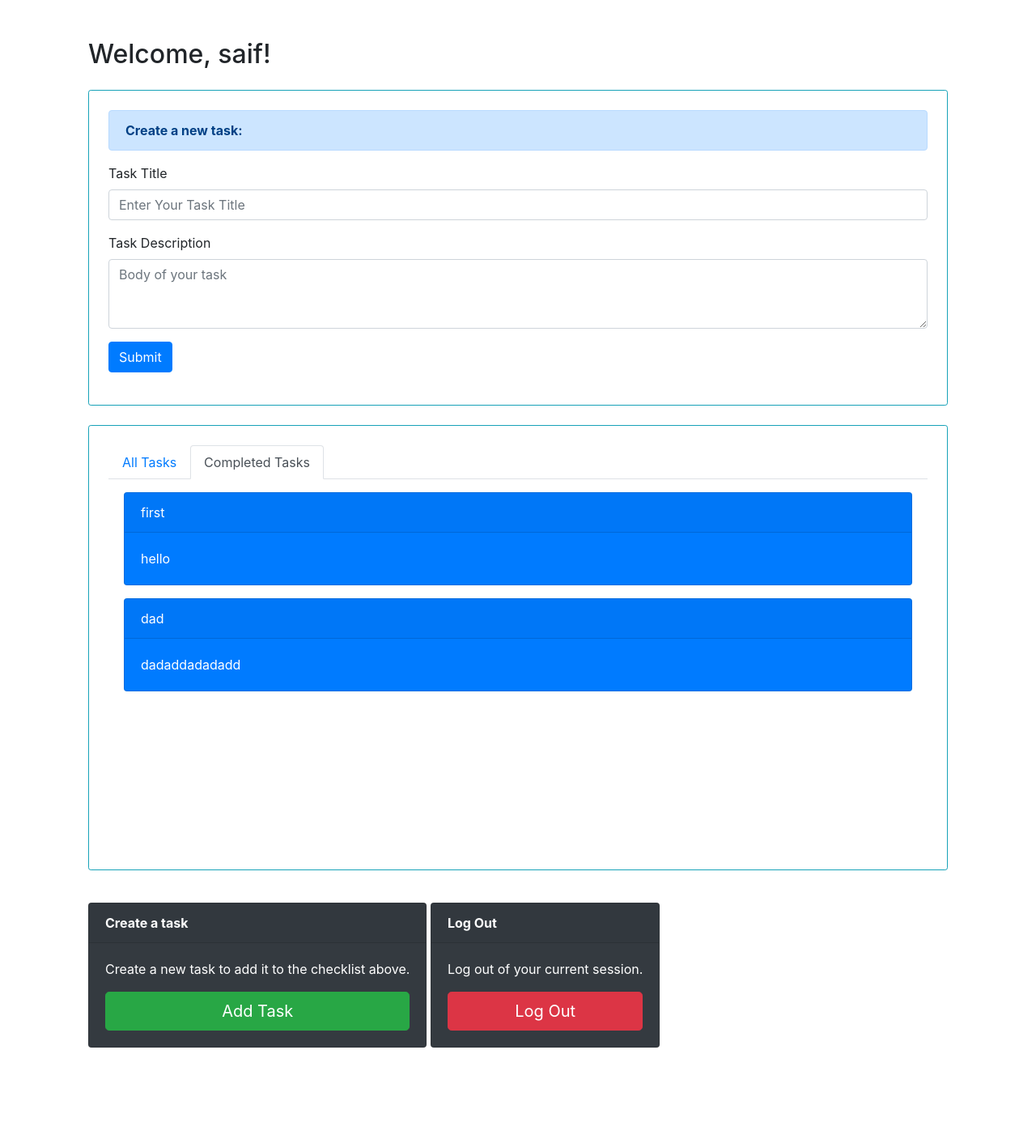
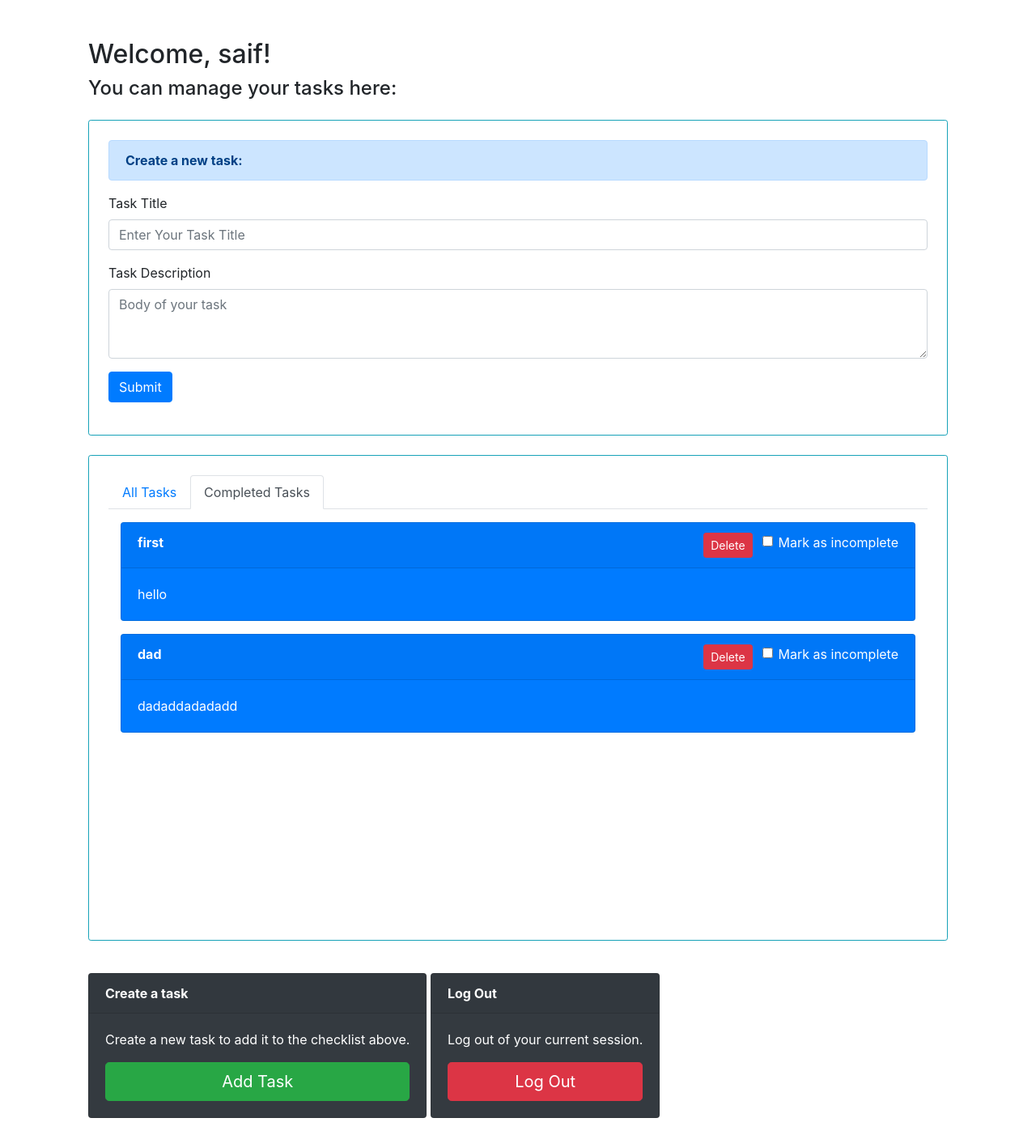
Before and after one commit to syed-saif/to-do-listy, a Django app: a page that uses todolist/templates/todolist/add.html in a window 1280 px wide. Shown: the part 72-1474 px from the top of the page at 81% size. Before the commit the page ends 1366 px from the top, so only its background shows below. Run offline with Django 3.2, Linux system fonts and the light colour scheme; a user stored in the database is signed in; data comes from the database, SQL or seed files in the repository; both versions use the stored data as it was after the commit; some libraries are stand-ins or nearby versions.

Commit message:
Added 'delete' and 'complete' task features

```diff
--- /dev/null
+++ b/todolist/static/todolist/scripts/home.js
@@ -0,0 +1,26 @@
+$(document).ready( function(){
+
+$(document).on('change', '.cb', function() {
+    console.log("function triggered irespctive of state");
+    if(this.checked){
+      var task_id =  $(this).parent().parent().attr('id');
+      if($(this).hasClass('completed')){
+        $('#action').val('completed')
+      }
+      else{
+        $('#action').val('incompleted')
+      }
+      $('#tid').val(task_id)
+      $('#change').submit();
+    }
+});
+
+$(document).on('click', '#delete', function() {
+      var task_id =  $(this).parent().parent().attr('id');
+      $('#del_tid').val(task_id)
+      $('#del_form').submit();
+
+});
+
+
+});
--- a/todolist/templates/todolist/add.html
+++ b/todolist/templates/todolist/add.html
@@ -14,7 +14,7 @@
     </div>
     <div class="form-group">
       <label for="content">Task Description</label>
-      <textarea class="form-control" name="content" form="addForm" rows="3" placeholder="Body of your task" required></textarea>
+      <textarea class="form-control" name="content" spellcheck="true" form="addForm" rows="3" placeholder="Body of your task" required></textarea>
     </div>
     <button type="submit" class="btn btn-primary">Submit</button>
   </form>
--- a/todolist/templates/todolist/base.html
+++ b/todolist/templates/todolist/base.html
@@ -30,7 +30,7 @@
       {% block content %}
       {% endblock %}
     </div>
-    <script src="https://code.jquery.com/jquery-3.5.1.slim.min.js" integrity="sha384-DfXdz2htPH0lsSSs5nCTpuj/zy4C+OGpamoFVy38MVBnE+IbbVYUew+OrCXaRkfj" crossorigin="anonymous"></script>
+    <script src="https://code.jquery.com/jquery-3.5.1.min.js" integrity="sha256-9/aliU8dGd2tb6OSsuzixeV4y/faTqgFtohetphbbj0=" crossorigin="anonymous"></script>
     <script src="https://cdn.jsdelivr.net/npm/popper.js@1.16.1/dist/umd/popper.min.js" integrity="sha384-9/reFTGAW83EW2RDu2S0VKaIzap3H66lZH81PoYlFhbGU+6BZp6G7niu735Sk7lN" crossorigin="anonymous"></script>
     <script src="https://stackpath.bootstrapcdn.com/bootstrap/4.5.2/js/bootstrap.min.js" integrity="sha384-B4gt1jrGC7Jh4AgTPSdUtOBvfO8shuf57BaghqFfPlYxofvL8/KUEfYiJOMMV+rV" crossorigin="anonymous"></script>
   </body>
--- a/todolist/templates/todolist/home.html
+++ b/todolist/templates/todolist/home.html
@@ -1,10 +1,21 @@
 {% extends "todolist/base.html" %}
 {% block content %}
+{% load static %}
 <div class="p-4 my-4 text-black">
   <h2>Welcome, {{user.username}}!</h2>
+  <h4>You can manage your tasks here:</h4>
   {% block add %}
   {% endblock %}
-  <div class="p-4 my-4 mx-auto w-70 border border-info rounded-sm" style="height:550px">
+  <form id="change" type="hidden" action="/change" method="post">
+    {% csrf_token %}
+    <input type="hidden" name="action" id="action" value="">
+    <input type="hidden" name="task_id" id="tid" value="">
+  </form>
+  <form id="del_form" type="hidden" action="/delete" method="post">
+    {% csrf_token %}
+    <input type="hidden" name="task_id" id="del_tid" value="">
+  </form>
+  <div class="p-4 my-4 mx-auto w-70 border border-info rounded-sm" style="height:600px">
     <ul class="nav nav-tabs">
       <li class="nav-item">
         <a class="nav-link {%if not view%}active{%endif%}" href="/">All Tasks</a>
@@ -23,8 +34,16 @@
         </div>
         {% endif %}
         {% for i in tasks %}
-        <div class="card my-3 mx-1 text-white bg-primary mb-3 " id="{{i.id}}">
-          <div class="card-header">{{i.title}}</div>
+        <div class="card my-3 text-white bg-primary mb-3 ">
+          <div class="card-header d-inline-block" id="{{i.id}}"><strong>{{i.title}}</strong>
+            <div class="form-check d-inline-block float-right ml-2">
+              <input type="checkbox" class="form-check-input cb completed">
+              <label class="form-check-label cb-label" for="completed">Mark as complete</label>
+            </div>
+            <div class="d-inline-block float-right mr-1">
+              <button type="button" class="btn btn-danger btn-sm mx-2" id="delete">Delete</button>
+            </div>
+          </div>
           <div class="card-body">
             <p class="card-text">{{i.body}}</p>
           </div>
@@ -42,8 +61,16 @@
       </div>
     {% endif %}
     {% for i in tasks %}
-      <div class="card my-3 mx-1 text-white bg-primary mb-3 " id="{{i.id}}">
-        <div class="card-header">{{i.title}}</div>
+      <div class="card my-3 text-white bg-primary mb-3 ">
+        <div class="card-header d-inline-block" id="{{i.id}}"><strong>{{i.title}}</strong>
+          <div class="form-check d-inline-block float-right ml-2" >
+            <input type="checkbox" class="form-check-input cb incompleted">
+            <label class="form-check-label cb-label" for="incompleted">Mark as incomplete</label>
+          </div>
+          <div class="d-inline-block float-right mr-1">
+            <button type="button" class="btn btn-danger btn-sm" id="delete">Delete</button>
+          </div>
+        </div>
         <div class="card-body">
           <p class="card-text">{{i.body}}</p>
         </div>
@@ -66,5 +93,6 @@
       <a href="/logout"><button type="button" class="btn btn-danger btn-lg btn-block">Log Out</button></a>
     </div>
   </div>
-</div>
+<script src="https://code.jquery.com/jquery-3.5.1.min.js" integrity="sha256-9/aliU8dGd2tb6OSsuzixeV4y/faTqgFtohetphbbj0=" crossorigin="anonymous"></script>
+<script type="text/javascript" src="{% static 'todolist/scripts/home.js' %}"></script>
 {% endblock content%}
--- a/todolist/templates/todolist/login.html
+++ b/todolist/templates/todolist/login.html
@@ -46,5 +46,4 @@
   {% endif %}
 </div>
 
-<script type="text/javascript" src="{% static 'todolist/scripts/login_or_sign_up.js'%}"></script>
 {% endblock content %}
--- a/todolist/urls.py
+++ b/todolist/urls.py
@@ -16,5 +16,7 @@ urlpatterns = [
     path('add', views.add_task, name='add_task'),
     path('login', auth_views.LoginView.as_view(template_name='todolist/login.html', extra_context=login_ctx), name='login'),
     path('logout', auth_views.LogoutView.as_view(template_name='todolist/logout.html',extra_context=logout_ctx), name='logout'),
-    path('sign_up', views.sign_up, name = 'sign_up')
+    path('sign_up', views.sign_up, name = 'sign_up'),
+    path('change', views.change_task_state, name='change-state'),
+    path('delete', views.delete, name = 'delete')
 ]
--- a/todolist/views.py
+++ b/todolist/views.py
@@ -4,8 +4,6 @@ from django.contrib.auth.models import User
 from django.contrib.auth.decorators import login_required
 from .models import Tasks
 from .forms import UserRegisterForm
-
-# Create your views here.
 from django.http import HttpResponse
 
 #a helper function that returns the task_set for a given user
@@ -16,6 +14,7 @@ def getTaskSet(user, view_ct):
     else:
         tasks = tasks.filter(completed=False)
     return tasks
+
 
 @login_required
 def home(req):
@@ -29,8 +28,16 @@ def home(req):
         }
     return render(req, 'todolist/home.html', context = ctx)
 
+
 @login_required
 def add_task(req):
+    if req.method == 'POST':
+        title, body = req.POST.get('title'), req.POST.get('content')
+        new_task = user.tasks_set.create(title=title, body=body)
+        new_task.save()
+        messages.success(req, 'Task added successfully!')
+        return redirect('home')
+
     user = req.user
     view_ct = req.GET.get('view', None)
     tasks = getTaskSet(user, view_ct)
@@ -39,14 +46,40 @@ def add_task(req):
             'view':view_ct,
             'tasks':tasks
         }
-    if req.method == 'POST':
-        title, body = req.POST.get('title'), req.POST.get('content')
-        new_task = user.tasks_set.create(title=title, body=body)
-        new_task.save()
-        messages.success(req, 'Task added successfully!')
+
+    return render(req, 'todolist/add.html', context=ctx)
+
+
+@login_required
+def change_task_state(req):
+    if req.method == 'GET':
         return redirect('home')
-    else:
-        return render(req, 'todolist/add.html', context=ctx)
+    elif req.method == 'POST':
+        user = req.user
+        id = req.POST.get('task_id')
+        task = user.tasks_set.get(pk = id)
+        if req.POST.get('action') == 'completed':
+             task.completed = True
+             messages.success(req, "Task added to 'Completed tasks'!")
+        else:
+            task.completed = False
+            messages.success(req, "The completed task has now been reverted back to 'All tasks'!")
+        task.save()
+        return redirect('home')
+
+
+@login_required
+def delete(req):
+    if req.method == 'GET':
+        return redirect('home')
+    elif req.method == 'POST':
+        user = req.user
+        id = req.POST.get('task_id')
+        task = user.tasks_set.get(pk = id)
+        task.delete()
+        messages.success(req, "Task deleted successfully!")
+        return redirect('home')
+
 
 def sign_up(req):
     ctx = {
```
Also changed, not shown: todolist/static/todolist/scripts/login_or_sign_up.js (deleted, +0 -19 lines), db.sqlite3. Lines whose indentation alone changed are shown as unchanged.
